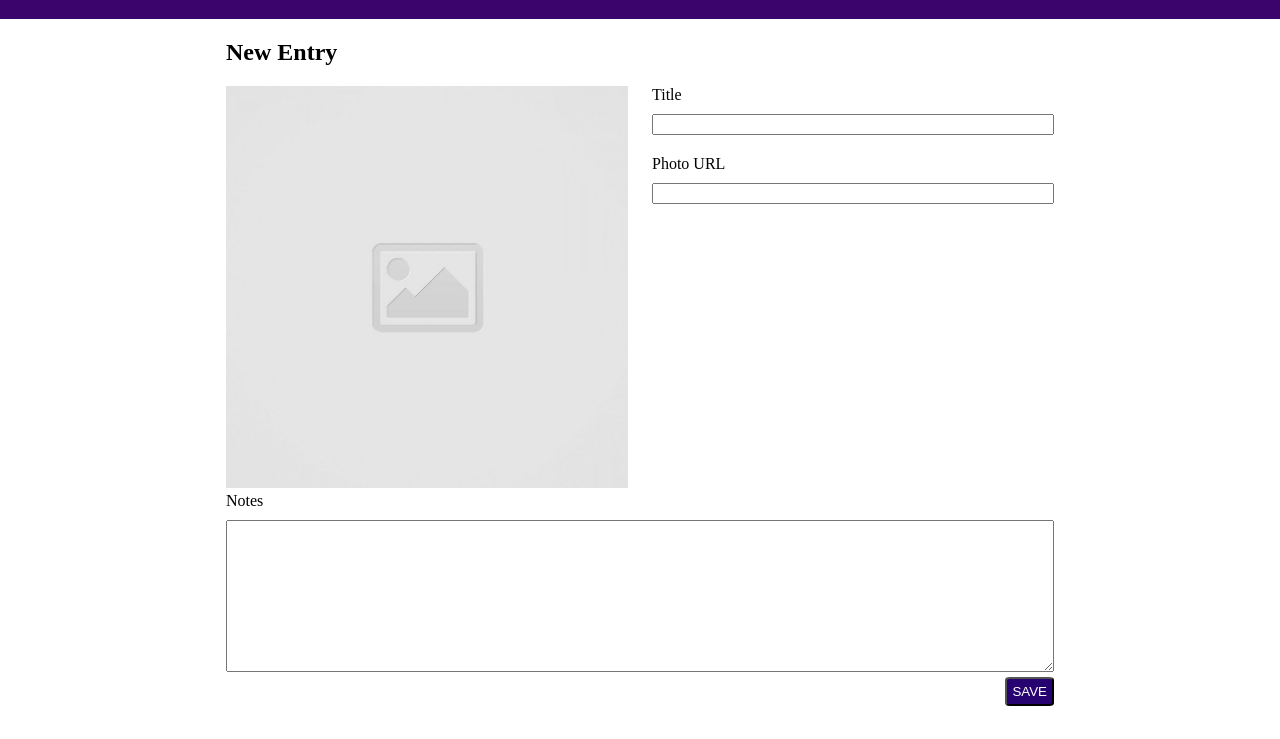
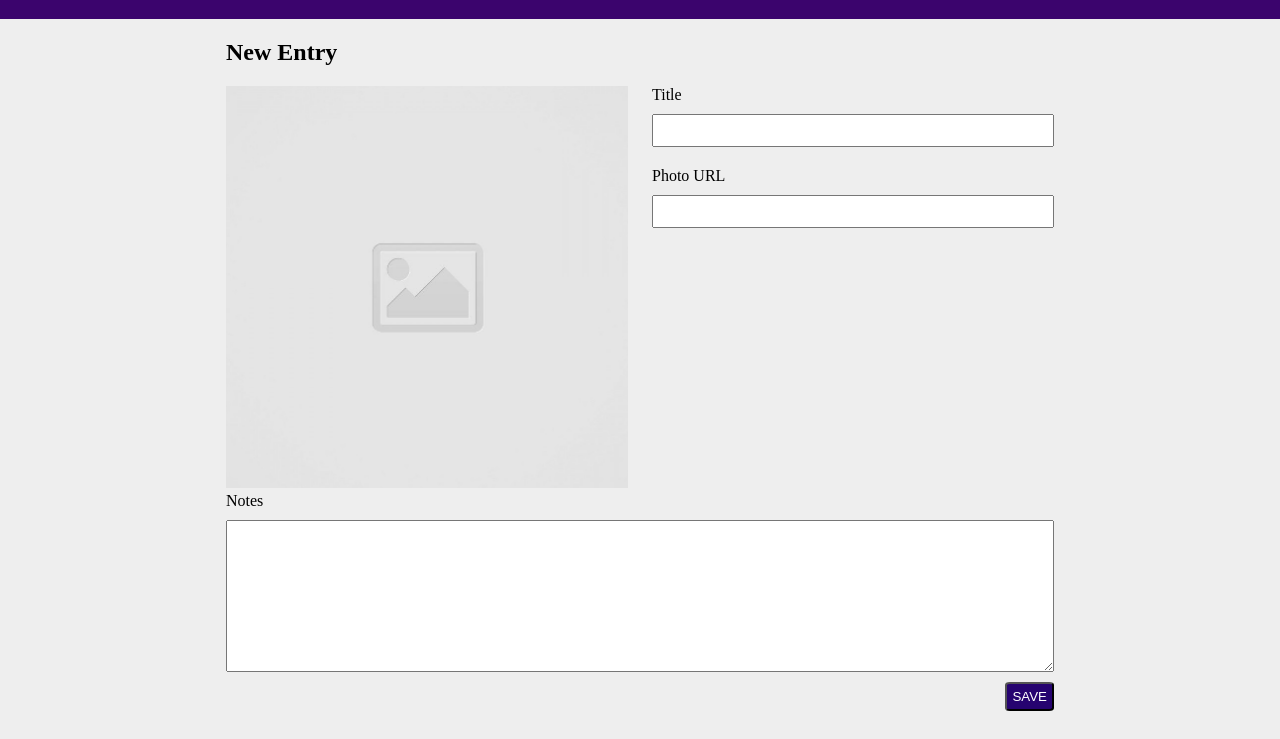
Before and after one commit to ashleyavena/code-journal, a website: page index.html in a window 1280 px wide. Shown: the part 61-800 px from the top of the page. Drawn offline with Linux system fonts and the light colour scheme.

Commit message:
fix all errors #1

```diff
--- a/css/styles.css
+++ b/css/styles.css
@@ -7,8 +7,13 @@ img {
   width: 100%;
 }
 
+body {
+  background-color: rgb(238, 238, 238);
+}
+
 .input-Box {
   margin-top: 10px;
+  padding: 7px;
 }
 
 label,
@@ -34,5 +39,5 @@ button {
   color: white;
   padding: 5px;
   border-radius: 10%;
-  margin-top: 5px;
+  margin-top: 10px;
 }
--- a/js/main.js
+++ b/js/main.js
@@ -21,7 +21,6 @@ $form.addEventListener('submit', (event) => {
   };
   data.nextEntryId++;
   data.entries.unshift(formObject);
-  console.log('form data', formObject);
   $photoPreview.src = 'images/placeholder-image-square.jpg';
   $form.reset();
   writeData();
--- a/ts/main.ts
+++ b/ts/main.ts
@@ -38,7 +38,6 @@ $form.addEventListener('submit', (event: Event) => {
   };
   data.nextEntryId++;
   data.entries.unshift(formObject);
-  console.log('form data', formObject);
   $photoPreview.src = 'images/placeholder-image-square.jpg';
   $form.reset();
   writeData();
```
